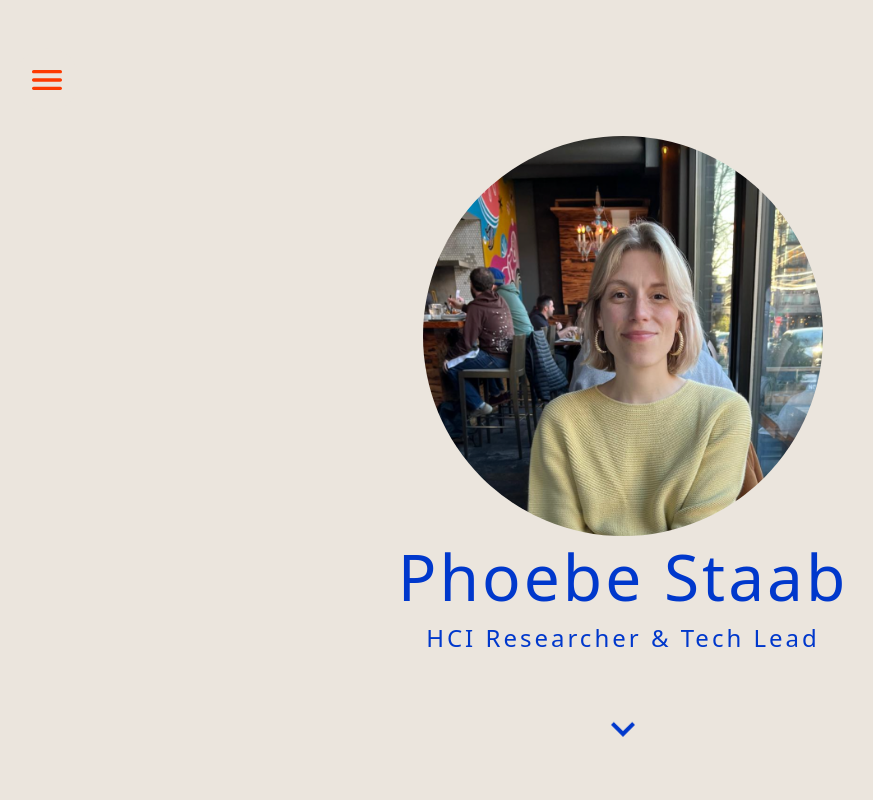
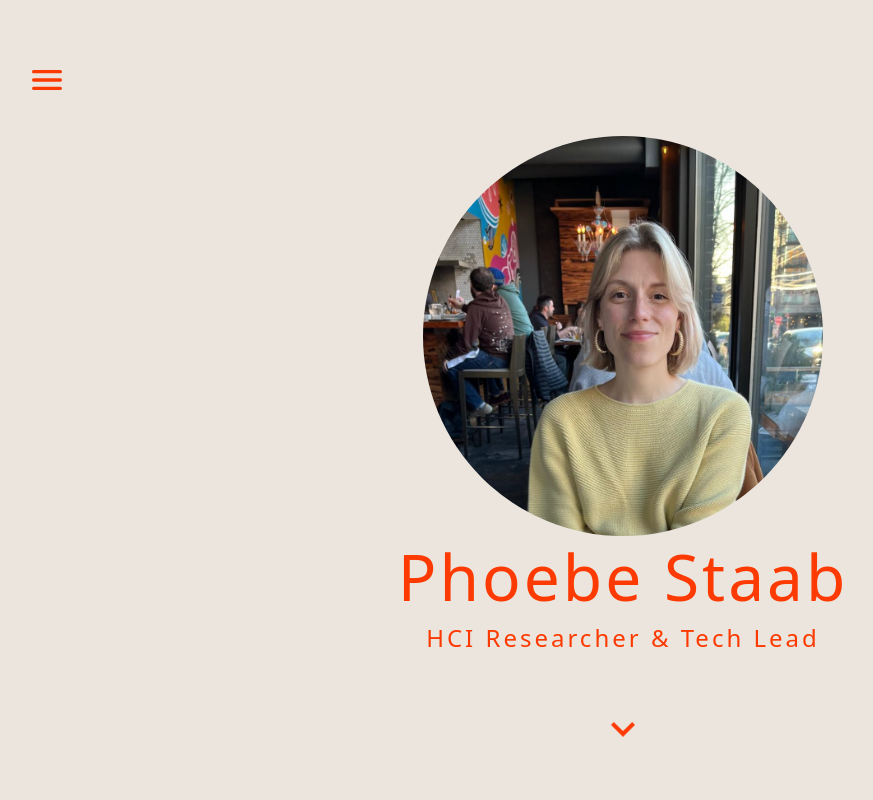
Before and after one commit to phoenixfire07/my-app, a React (Create React App) app: page / in a window 1280 px wide. Shown: the top 800 px of the page, without its empty margins (17-890 px from the left). Built offline with nearby package versions, Linux system fonts and the light colour scheme.

Commit message:
Update Intro.scss

```diff
--- a/src/styles/Intro.scss
+++ b/src/styles/Intro.scss
@@ -24,7 +24,7 @@ body {
   margin: 0 auto 0 auto;
   transform-origin: bottom;
   font-size: 3rem !important;
-  color:#0038CC;
+  color:#fd3a01;
 }
 
 .bounce-animation {
@@ -70,14 +70,14 @@ body {
   font-size: 4rem;
   letter-spacing: 2px;
   font-weight: 100;
-  color: #0038CC;
+  color: #fd3a01;
 }
 
 .role-heading{
   font-size: 1.5rem;
   letter-spacing: 2px;
   font-weight: 100;
-  color: #0038CC;;
+  color: #fd3a01;
 }
 
 .Typist{
```
